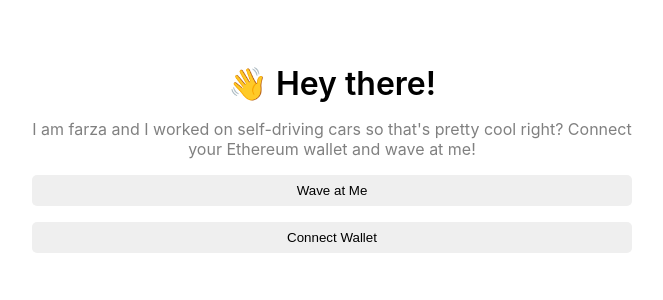
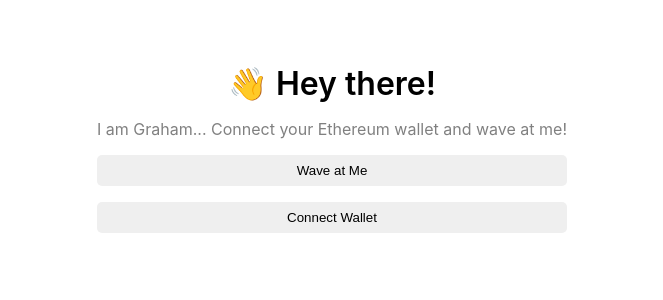
Before and after one commit to grahamguthrie99/eth-web-app-ui, a React (Create React App) app: page / in a window 1280 px wide. Shown: the top 300 px of the page, without its empty margins (308-971 px from the left). Built offline with nearby package versions, Linux system fonts and the light colour scheme; the HTML template or start-up script is replaced by a standard one.

Commit message:
Change title

```diff
--- a/src/App.js
+++ b/src/App.js
@@ -62,7 +62,7 @@ const App = () => {
         </div>
 
         <div className="bio">
-          I am farza and I worked on self-driving cars so that's pretty cool right? Connect your Ethereum wallet and wave at me!
+          I am Graham... Connect your Ethereum wallet and wave at me!
         </div>
 
         <button className="waveButton" onClick={null}>
```
